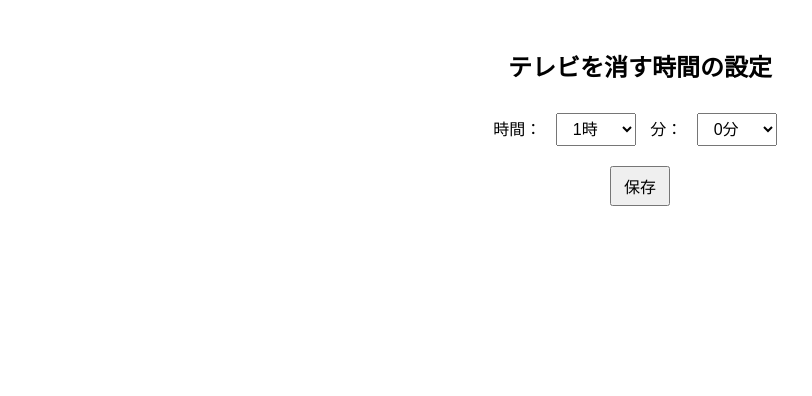
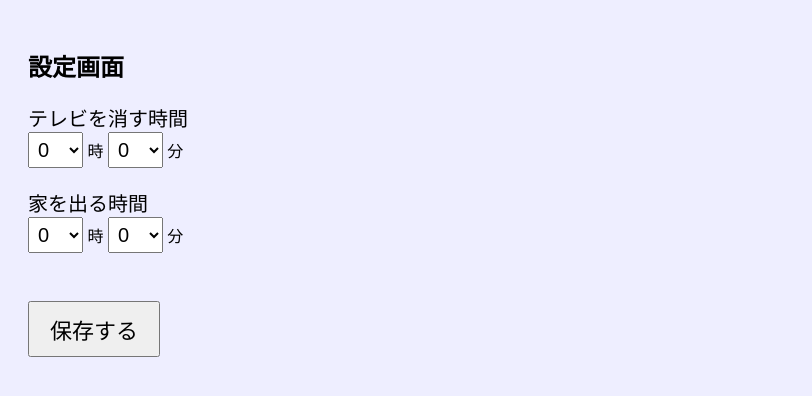
Before and after one commit to yyyyyasuuuuu-prog/time, a plain HTML site: page setting.html in a window 1280 px wide. Shown: the whole page, without its empty margins (0-812 px from the left). Drawn offline with Linux system fonts and the light colour scheme; no server answers.

Commit message:
Add files via upload

```diff
--- a/setting.html
+++ b/setting.html
@@ -1,61 +1,102 @@
 <!DOCTYPE html>
 <html lang="ja">
 <head>
-  <meta charset="UTF-8" />
-  <title>テレビ時間設定</title>
+  <meta charset="UTF-8">
+  <title>設定画面</title>
   <style>
-    body { font-family: "Yu Gothic", sans-serif; text-align: center; padding: 20px; }
-    select, button { font-size: 16px; margin: 10px; padding: 6px 12px; }
+    body {
+      font-family: "Yu Gothic", sans-serif;
+      padding: 20px;
+      background: #eef;
+    }
+    label {
+      font-size: 20px;
+      display: block;
+      margin-top: 20px;
+    }
+    select {
+      font-size: 20px;
+      padding: 5px;
+    }
+    button {
+      margin-top: 30px;
+      font-size: 22px;
+      padding: 10px 20px;
+    }
   </style>
 </head>
 <body>
-  <h2>テレビを消す時間の設定</h2>
 
-  <label>時間：
-    <select id="hourSelect"></select>
-  </label>
+  <h2>設定画面</h2>
 
-  <label>分：
-    <select id="minuteSelect"></select>
-  </label>
+  <!-- ▼ テレビを消す時間 -->
+  <label>テレビを消す時間</label>
+  <select id="tvHour"></select> 時
+  <select id="tvMinute"></select> 分
 
-  <br/>
-  <button onclick="saveSetting()">保存</button>
+  <!-- ▼ 家を出る時間（追加） -->
+  <label>家を出る時間</label>
+  <select id="leaveHour"></select> 時
+  <select id="leaveMinute"></select> 分
+
+  <br><br>
+  <button onclick="save()">保存する</button>
 
   <script>
-    const API_URL = "https://script.google.com/macros/s/AKfycbyG6GzwuQEA0W8kolCo1iSgmtmgcYrWwKz_42gpbB21YQdBmEVv_dzz8tVy_vmrQZqSKg/exec";
+    const API_URL = "https://script.google.com/macros/s/AKfycbyjdLcMw14juT0WcyUBgn8xu18_2AajvESaXPj0rhHTf-A9jGTw4fWcwazX1dEPtuisDw/exec";
 
-    const hourSelect = document.getElementById("hourSelect");
-    const minuteSelect = document.getElementById("minuteSelect");
-
-    // 1〜10時
-    for (let h = 1; h <= 10; h++) {
-      const opt = document.createElement("option");
-      opt.value = h;
-      opt.textContent = `${h}時`;
-      hourSelect.appendChild(opt);
+    // ▼ 時刻選択肢を作成
+    function fillSelect(id, max) {
+      const sel = document.getElementById(id);
+      for (let i = 0; i <= max; i++) {
+        const op = document.createElement("option");
+        op.value = i;
+        op.textContent = i;
+        sel.appendChild(op);
+      }
     }
 
-    // 5分単位
-    for (let m = 0; m < 60; m += 5) {
-      const opt = document.createElement("option");
-      opt.value = m;
-      opt.textContent = `${m}分`;
-      minuteSelect.appendChild(opt);
+    fillSelect("tvHour", 23);
+    fillSelect("tvMinute", 59);
+    fillSelect("leaveHour", 23);
+    fillSelect("leaveMinute", 59);
+
+    // ▼ 設定を読み込む
+    async function load() {
+      const res = await fetch(API_URL);
+      const data = await res.json();
+
+      document.getElementById("tvHour").value = data.hour;
+      document.getElementById("tvMinute").value = data.minute;
+
+      // ▼ 家を出る時間（追加）
+      document.getElementById("leaveHour").value = data.leaveHour;
+      document.getElementById("leaveMinute").value = data.leaveMinute;
     }
 
-    // 保存処理
-    async function saveSetting() {
-      const hour = parseInt(hourSelect.value);
-      const minute = parseInt(minuteSelect.value);
+    load();
+
+    // ▼ 保存する
+    async function save() {
+      const tvHour = document.getElementById("tvHour").value;
+      const tvMinute = document.getElementById("tvMinute").value;
+
+      const leaveHour = document.getElementById("leaveHour").value;
+      const leaveMinute = document.getElementById("leaveMinute").value;
 
       await fetch(API_URL, {
         method: "POST",
-        body: JSON.stringify({ hour, minute })
+        body: JSON.stringify({
+          hour: tvHour,
+          minute: tvMinute,
+          leaveHour: leaveHour,
+          leaveMinute: leaveMinute
+        })
       });
 
-      alert("設定を保存しました！");
+      alert("保存しました！");
     }
   </script>
+
 </body>
 </html>
```
Also changed, not shown: index.html (+107 -13 lines).
